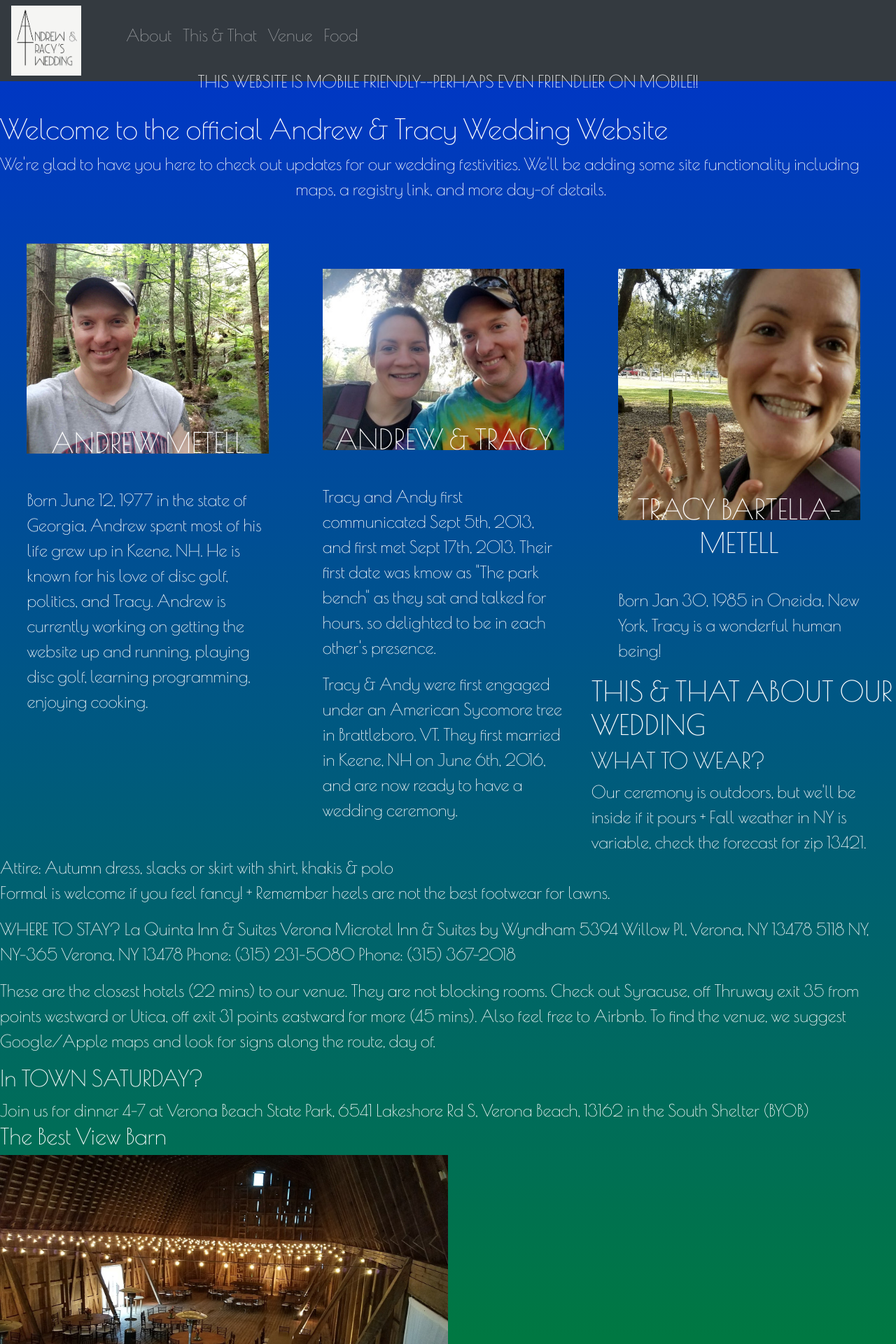
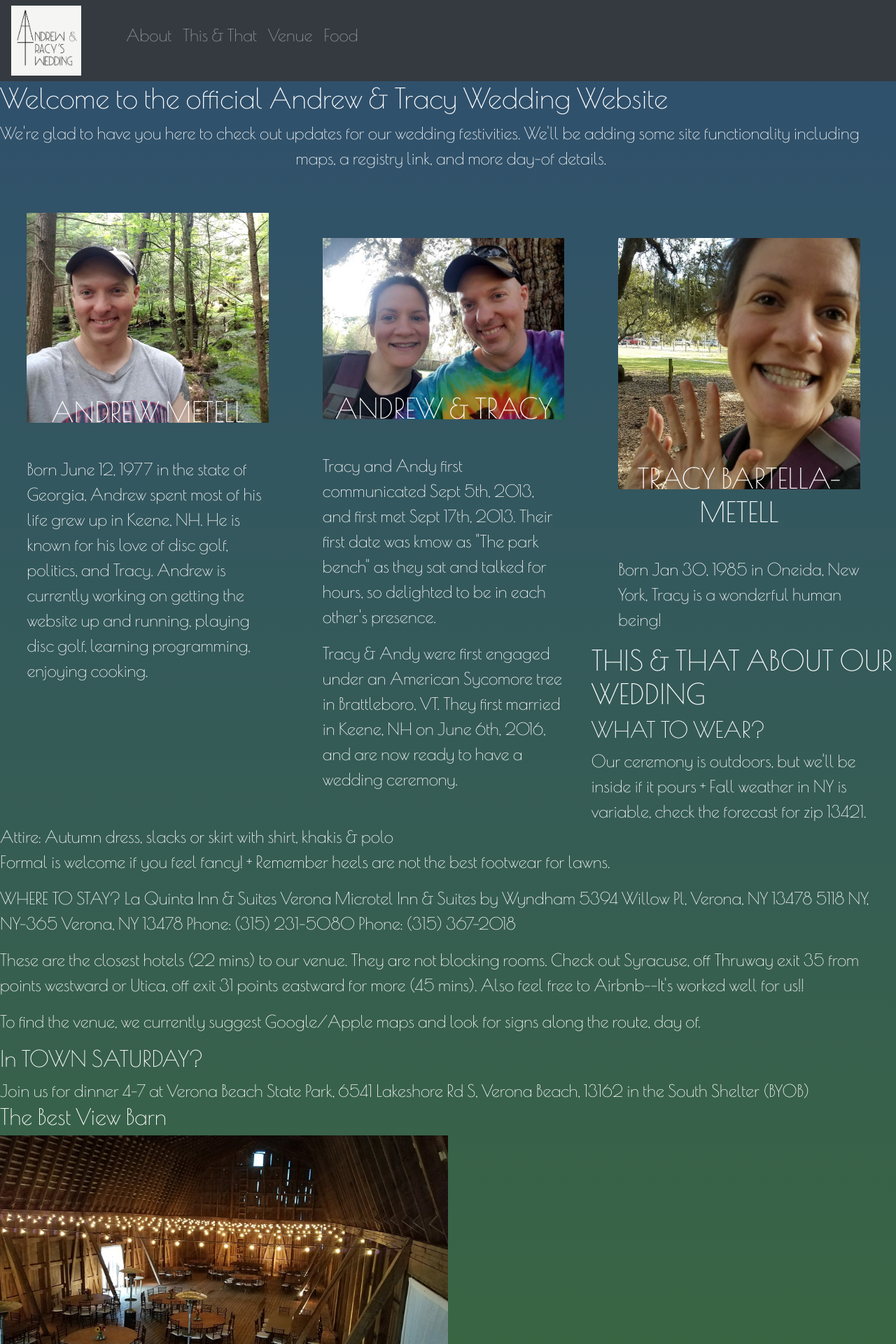
Before and after one commit to andreus42/andrewtracywedding, a Jekyll site: the page built from index.html, in a window 1280 px wide. Shown: the top 1920 px of the page at 70% size. Built offline with Jekyll 4.4.1, drawn with Linux system fonts in a browser that asks for light colours.

Commit message:
Update color. Make links work

```diff
--- a/_includes/footer.html
+++ b/_includes/footer.html
@@ -2,10 +2,10 @@
     <nav class="navbar navbar-expand-sm bg-dark navbar-dark">
     <center>
         <a href="/" class="header-logo">
-    <img src="images/logo3.png" alt="AT Logo" width="200" height="200">
+    <img src="images/logo6.jpg" alt="AT Logo" width="400" height="200">
     <ul class="header-nav nav-links">
         {% include nav-links.html %}
     </ul>
-  <h3>Early fall merriment!</span></h3>
-</center>
+    <h3>Early fall merriment!</span></h3>
+  </center>
 </footer>
--- a/_includes/nav-links.html
+++ b/_includes/nav-links.html
@@ -1,16 +1,16 @@
 <nav class="navbar navbar-expand-sm bg-dark navbar-dark">
   <ul class="navbar-nav">
     <li class="nav-item">
-      <a class="nav-link" href="#">About</a>
+      <a class="nav-link" href="#about">About</a>
     </li>
     <li class="nav-item">
-      <a class="nav-link" href="#">This & That</a>
+      <a class="nav-link" href="#thisandthat">This & That</a>
     </li>
     <li class="nav-item">
-      <a class="nav-link" href="#">Venue</a>
+      <a class="nav-link" href="#venue">Venue</a>
     </li>
     <li class="nav-item">
-      <a class="nav-link" href="#">Food</a>
+      <a class="nav-link" href="#food">Food</a>
     </li>
   </ul>
 </nav>
--- a/index.html
+++ b/index.html
@@ -1,25 +1,8 @@
 ---
 layout: default
 ---
-<head>
-  <title>A&T Wedding</title>
-  <meta charset="utf-8">
-  <link rel="stylesheet" href="https://maxcdn.bootstrapcdn.com/bootstrap/4.1.0/css/bootstrap.min.css">
-  <link rel="stylesheet" href="/main.css">
-  <script src="https://ajax.googleapis.com/ajax/libs/jquery/3.3.1/jquery.min.js"></script>
-  <script src="https://cdnjs.cloudflare.com/ajax/libs/popper.js/1.14.0/umd/popper.min.js"></script>
-  <script src="https://maxcdn.bootstrapcdn.com/bootstrap/4.1.0/js/bootstrap.min.js"></script>
-</head>
-
-  <div class="flex-container">
-      <div class="hero-content">
-      This website is mobile friendly--perhaps even friendlier on mobile!!
-      </div>
-      <h1 class="callout-title"></h1>
-      <div class="callout-copy">
-        <div class="about">
+<!-- <div class="flex-container"> -->
   <h1>Welcome to the official Andrew & Tracy Wedding Website</h1>
-        </div>
   We're glad to have you here to check out updates for our wedding festivities.
   We'll be adding some site functionality including maps, a registry link, and more day-of details.
     <div class="bio-box">
@@ -53,38 +36,52 @@
       <h3>Tracy Bartella-Metell</h3>
       <div class="bio-copy">
       <p>
-          Born Jan 30, 1985 in Oneida, New York, Tracy is a wonderful human being!
+      Born Jan 30, 1985 in Oneida, New York, Tracy is a wonderful
+      human being!
       </p>
       </div>
     </div>
-    </div>
+<!-- </div> -->
+<div class="flex-container">
     <div>
-        <br><br>
+      <a name="thisandthat"></a>
       <h1>THIS & THAT ABOUT OUR WEDDING</h1>
       <h2>WHAT TO WEAR?</h2>
-          <p>Our ceremony is outdoors, but we'll be inside if it pours + Fall weather in NY is variable, check the forecast for zip 13421.<br>
+      <p>Our ceremony is outdoors, but we'll be inside if it pours + Fall weather
+      in NY is variable, check the forecast for zip 13421.<br>
       Attire: Autumn dress, slacks or skirt with shirt, khakis & polo<br>
-            Formal is welcome if you feel fancy! + Remember heels are not the best footwear for lawns.<br>
+      Formal is welcome if you feel fancy! + Remember heels are not the best
+      footwear for lawns.<br>
       </p>
       <p>
-          WHERE TO STAY? La Quinta Inn & Suites Verona Microtel Inn & Suites by Wyndham 5394 Willow Pl, Verona,
+      WHERE TO STAY? La Quinta Inn & Suites Verona Microtel Inn & Suites by
+      Wyndham 5394 Willow Pl, Verona,
       NY 13478 5118 NY, NY-365 Verona, NY 13478
       Phone: (315) 231-5080 Phone: (315) 367-2018
       </p>
-          <p>These are the closest hotels (22 mins) to our venue. They are not blocking rooms.
-            Check out Syracuse, off Thruway exit 35 from points westward or Utica, off exit 31 points eastward for more (45 mins). Also feel free
-            to Airbnb. To find the venue, we suggest Google/Apple maps and look for signs along the route, day of.
+      <p>
+      These are the closest hotels (22 mins) to our venue. They are not
+      blocking rooms. Check out Syracuse, off Thruway exit 35 from points
+      westward or Utica, off exit 31 points eastward for more (45 mins).
+      Also feel free to Airbnb--It's worked well for us!!
       </p>
+      To find the venue, we currently suggest Google/Apple maps and look for
+      signs along the route, day of.
+      </p>
+  </div>
 
+  <div>
   <h2>In TOWN SATURDAY?</h2>
-          Join us for dinner 4-7 at Verona Beach State Park, 6541 Lakeshore Rd S, Verona Beach, 13162 in the South Shelter (BYOB)
+  Join us for dinner 4-7 at Verona Beach State Park, 6541 Lakeshore Rd S,
+  Verona Beach, 13162 in the South Shelter (BYOB)
+  </div>
+
+  <div>
+    <a name="venue"><h2>The Best View Barn</h2></a>
+    <img src="images/best_view.jpg" height="50%" width="50%">
+  </div>
+  <div>
+    <a name="food"><h2>Food by Zeinas</h2></a>
+    <img src="images/zeinas.jpg" height="50%" width="50%">
   </div>
 </div>
-    <div>
-    <h2>The Best View Barn</h2>
-      <img src="images/best_view.jpg" height="50%" width="50%">
-
-    <h2>Food by Zeinas</h2>
-      <img src="images/zeinas.jpg" height="50%" width="50%">
-
-    </div>
--- a/main.css
+++ b/main.css
@@ -9,6 +9,7 @@
   /* // background: linear-gradient(to top right, #669900 0%, #ffddbb 100%); */
   /* background: linear-gradient(to bottom, #4d1300 0%, #ffeecc 100%); */
   background: linear-gradient(to bottom, #0033cc 0%, #009900 100%);
+  background: linear-gradient(to bottom, #2f4f6f 0%, #3f6f2f 100%);
 }
 
 /* HERO STYLES */
```
Also changed, not shown: images/logo6.jpg (added), 4 other files. Lines whose indentation alone changed are shown as unchanged.
